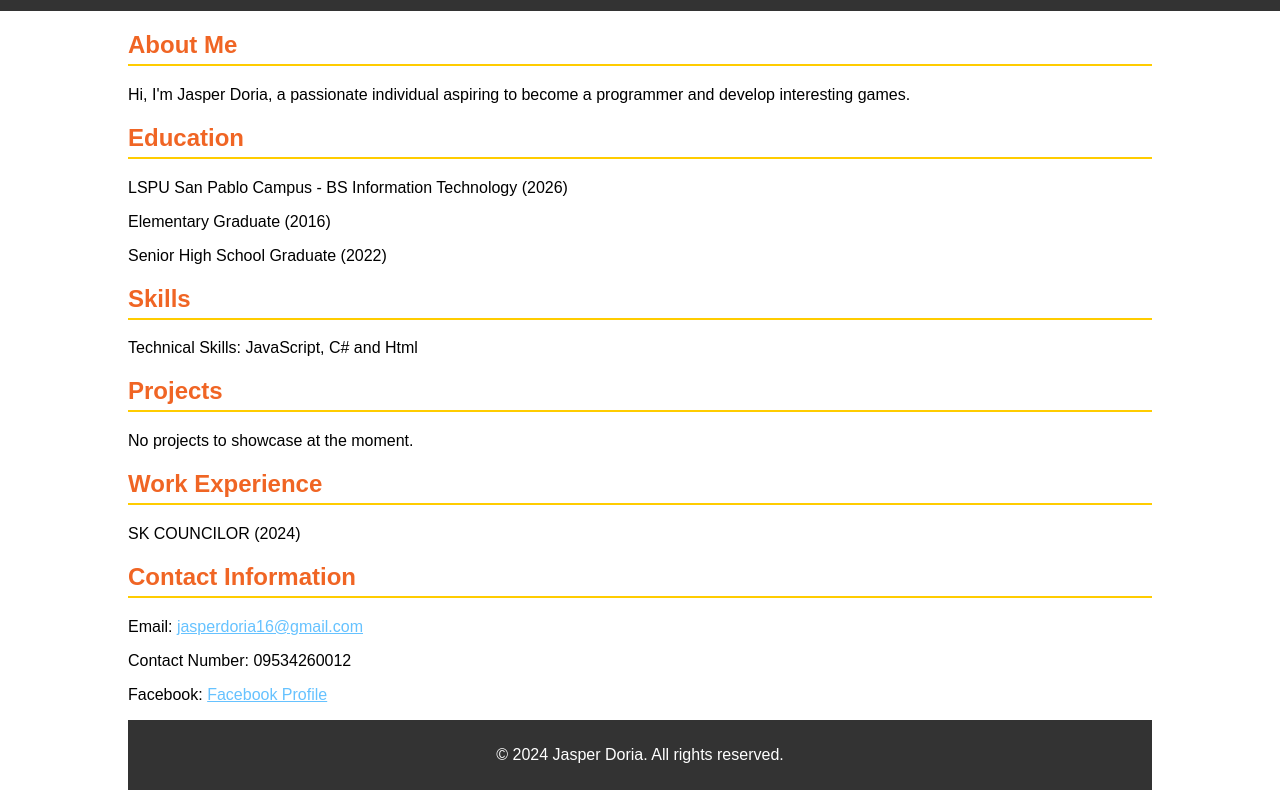
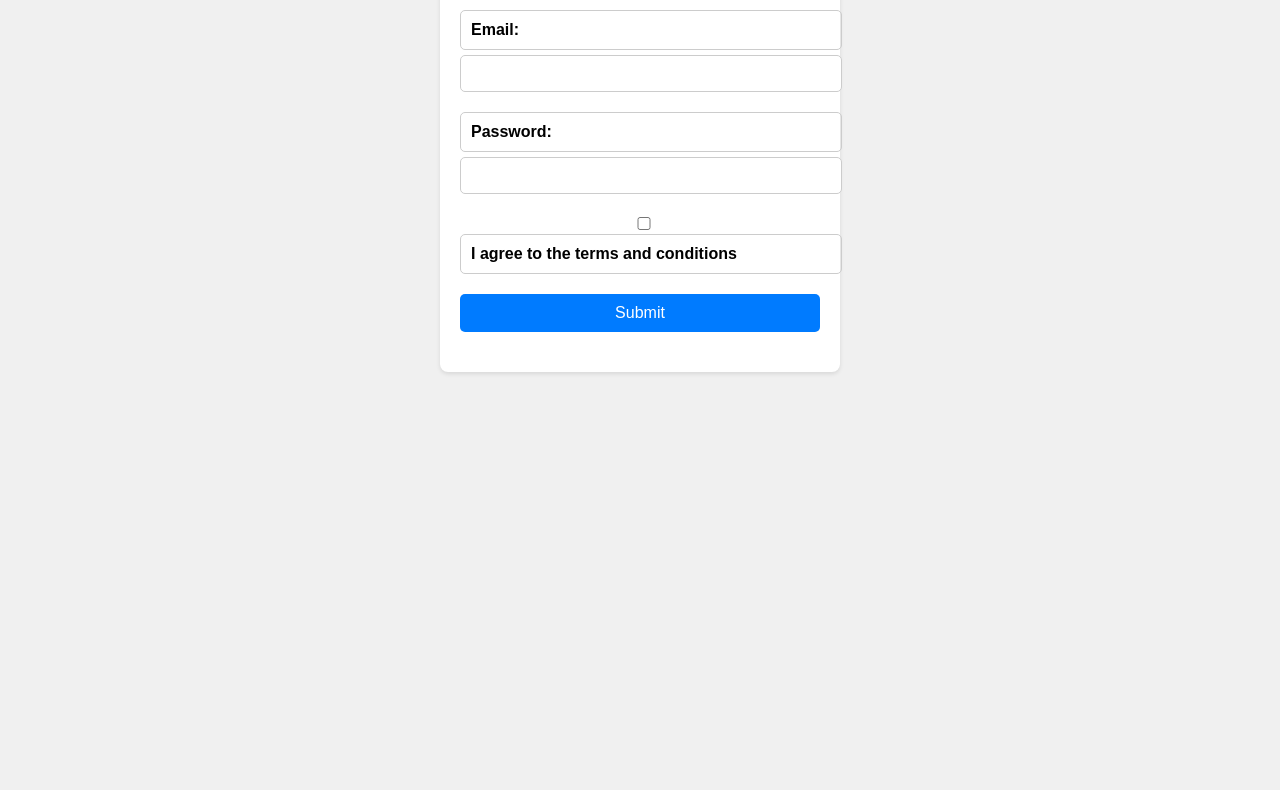
Before and after one commit to Jaspergithub123/Jasper.github.io, a plain HTML site: page index.html in a window 1280 px wide. Shown: the part 230-1020 px from the top of the page. After the commit the page ends 800 px from the top, so only its background shows below. Drawn offline with Linux system fonts and the light colour scheme.

Commit message:
Add files via upload

```diff
--- a/index.html
+++ b/index.html
@@ -1,75 +1,40 @@
 <!DOCTYPE html>
 <html lang="en">
 <head>
-    <!-- Document metadata: character set and viewport configuration -->
     <meta charset="UTF-8">
     <meta name="viewport" content="width=device-width, initial-scale=1.0">
-    <!-- Page title -->
-    <title>Jasper Doria - Web Developer</title>
-    <!-- Link to external stylesheet -->
     <link rel="stylesheet" href="styles.css">
+    <title>Signup Form</title>
 </head>
 <body>
-    <!-- Header section containing profile information -->
-    <header>
-        <div class="container">
-            <!-- Profile photo -->
-            <img src="profile-photo.jpg" alt="Jasper Doria">
-            <!-- Name and role -->
-            <h1>Jasper Doria</h1>
-            <p>Aspiring Programmer | Game Developer</p>
-        </div>
-    </header>
+    <div class="container">
+        <form id="signupForm">
+            <h2 class="title">Signup Form</h2>
 
-    <!-- About Me section -->
-    <section id="about" class="container">
-        <h2>About Me</h2>
-        <!-- Personal introduction -->
-        <p>Hi, I'm Jasper Doria, a passionate individual aspiring to become a programmer and develop interesting games.</p>
-    </section>
+            <div class="form-group">
+                <label for="name">Name:</label>
+                <input type="text" id="name" name="name" required>
+            </div>
 
-    <!-- Education section -->
-    <section id="education" class="container">
-        <h2>Education</h2>
-        <!-- Educational background -->
-        <p>LSPU San Pablo Campus - BS Information Technology (2026)</p>
-        <p>Elementary Graduate (2016)</p>
-        <p>Senior High School Graduate (2022)</p>
-    </section>
+            <div class="form-group">
+                <label for="email">Email:</label>
+                <input type="email" id="email" name="email" required>
+            </div>
 
-    <!-- Skills section -->
-    <section id="skills" class="container">
-        <h2>Skills</h2>
-        <!-- Technical skills -->
-        <p>Technical Skills: JavaScript, C# and Html</p>
-    </section>
+            <div class="form-group">
+                <label for="password">Password:</label>
+                <input type="password" id="password" name="password" minlength="8" required>
+            </div>
 
-    <!-- Projects section -->
-    <section id="projects" class="container">
-        <h2>Projects</h2>
-        <!-- Information about projects (currently none) -->
-        <p>No projects to showcase at the moment.</p>
-    </section>
+            <div class="form-group">
+                <input type="checkbox" id="terms" name="terms" required>
+                <label for="terms">I agree to the terms and conditions</label>
+            </div>
 
-    <!-- Work Experience section -->
-    <section id="work-experience" class="container">
-        <h2>Work Experience</h2>
-        <!-- Work experience details -->
-        <p>SK COUNCILOR (2024)</p>
-    </section>
-
-    <!-- Contact Information section -->
-    <section id="contact" class="container">
-        <h2>Contact Information</h2>
-        <!-- Contact details -->
-        <p>Email: <a href="mailto:jasperdoria16@gmail.com">jasperdoria16@gmail.com</a></p>
-        <p>Contact Number: 09534260012</p>
-        <p>Facebook: <a href="https://www.facebook.com/jasper.zamora.doria/">Facebook Profile</a></p>
-    </section>
-
-    <!-- Footer section with copyright information -->
-    <footer class="container">
-        <p>&copy; 2024 Jasper Doria. All rights reserved.</p>
-    </footer>
+            <div class="form-group">
+                <button type="submit">Submit</button>
+            </div>
+        </form>
+    </div>
 </body>
 </html>
--- a/styles.css
+++ b/styles.css
@@ -1,60 +1,51 @@
-/* Resetting some default styles for the body */
 body {
-    font-family: 'Arial', sans-serif;
-    margin: 0;
-    padding: 0;
-    box-sizing: border-box;
+    font-family: Arial, sans-serif;
+    background-color: #f0f0f0;
+    margin: 50px 0;
 }
 
-/* Container styles for centralizing content and controlling width */
 .container {
-    width: 80%;
-    margin: 0 auto; /* Centering the container */
+    max-width: 400px;
+    margin: 0 auto;
 }
 
-/* Header styles */
-header {
-    background-color: #333;
-    color: #fff;
-    text-align: center;
-    padding: 20px 0;
+form {
+    padding: 20px;
+    background-color: #fff;
+    border-radius: 8px;
+    box-shadow: 0 2px 4px rgba(0, 0, 0, 0.1);
 }
 
-/* Circular styling for profile image */
-img {
-    border-radius: 50%;
-    width: 100px;
-    height: 100px;
-    object-fit: cover;
+.title {
+    text-align: center;
 }
 
-/* Styling for the main heading */
-h1 {
-    font-size: 2em;
-    margin: 10px 0;
+.form-group {
+    margin-bottom: 20px;
 }
 
-/* Styling for sections to add margin at the bottom */
-section {
-    margin-bottom: 30px;
+label {
+    display: block;
+    margin-bottom: 5px;
+    font-weight: bold;
 }
 
-/* Styling for subheadings with a colored bottom border */
-h2 {
-    color: #f06524;
-    border-bottom: 2px solid #ffcc00;
-    padding-bottom: 5px;
+input, button, label {
+    width: 100%;
+    padding: 10px;
+    border: 1px solid #ccc;
+    border-radius: 5px;
 }
 
-/* Footer styles */
-footer {
-    background-color: #333;
+button {
+    background-color: #007bff;
+    border: none;
+    border-radius: 5px;
+    font-size: 16px;
     color: #fff;
-    text-align: center;
-    padding: 10px 0;
+    cursor: pointer;
 }
 
-/* Styling for hyperlinks */
-a {
-    color: #66c2ff;
+button:hover {
+    background-color: #0056b3;
 }
```
